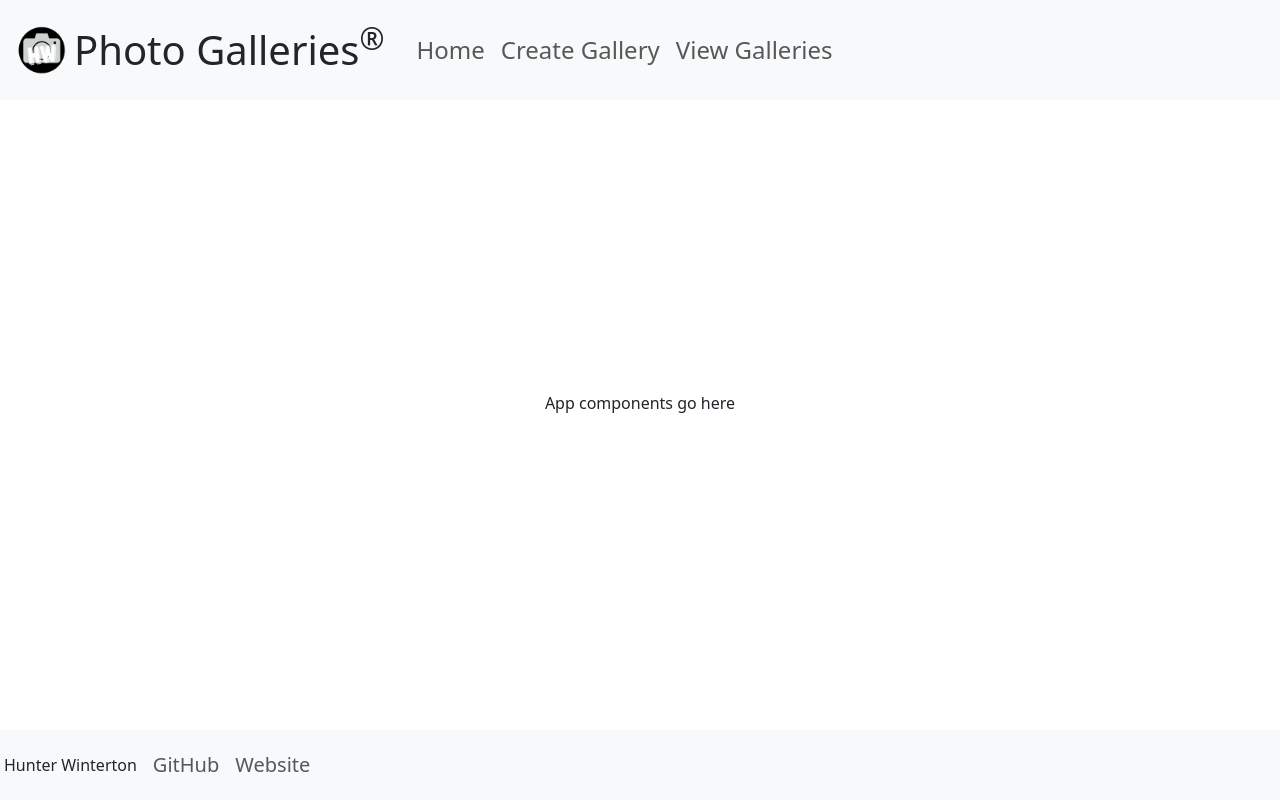
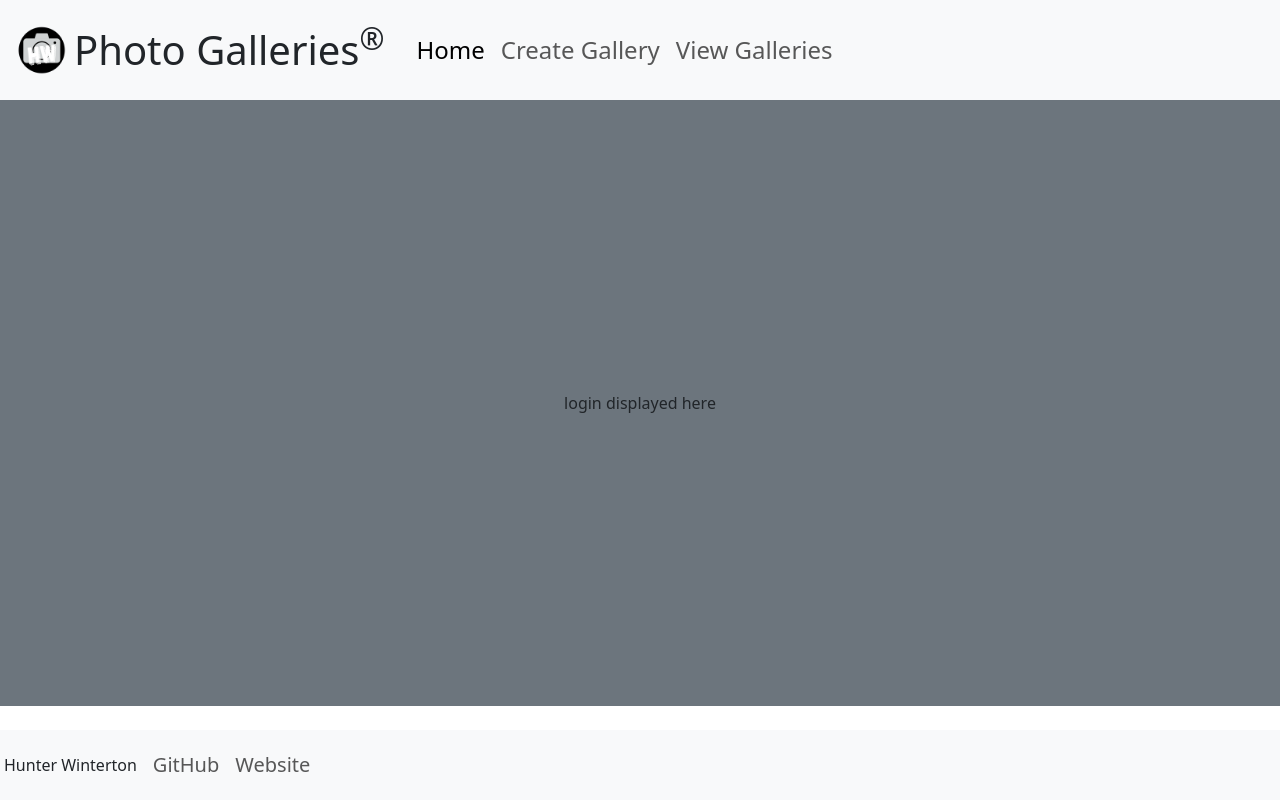
Before and after one commit to hunterwinterton/startup, a React (Vite) app: page / in a window 1280 px wide. Built offline with nearby package versions, Linux system fonts and the light colour scheme.

Commit message:
nav elements

```diff
--- a/src/app.jsx
+++ b/src/app.jsx
@@ -23,17 +23,17 @@ export default function App() {
 					<nav className="navbar navbar-expand-lg bg-light ms-4">
 						<ul className="navbar-nav me-auto mb-2 mb-lg-0">
 							<li className="nav-item fs-4">
-								<NavLink className="nav-link" to="index.html">
+								<NavLink className="nav-link" to="">
 									Home
 								</NavLink>
 							</li>
 							<li className="nav-item fs-4">
-								<NavLink className="nav-link" to="create_gallery.html">
+								<NavLink className="nav-link" to="create">
 									Create Gallery
 								</NavLink>
 							</li>
 							<li className="nav-item fs-4">
-								<NavLink className="nav-link" to="view_galleries.html">
+								<NavLink className="nav-link" to="all">
 									View Galleries
 								</NavLink>
 							</li>
@@ -42,7 +42,14 @@ export default function App() {
 				</div>
 			</header>
 
-			<main>App components go here</main>
+			<Routes>
+				<Route path="/" element={<Login />} exact />
+				<Route path="/public" element={<Public_Gallery />} />
+				<Route path="/all" element={<View_Galleries />} />
+				<Route path="/view" element={<View_Gallery />} />
+				<Route path="/create" element={<Create_Gallery />} />
+				<Route path="*" element={<NotFound />} />
+			</Routes>
 
 			<footer className="sticky-bottom bg-light p-1 mt-4">
 				<div className="d-flex flex-column flex-lg-row align-items-center justify-content-start">
@@ -74,3 +81,11 @@ export default function App() {
 		</BrowserRouter>
 	);
 }
+
+function NotFound() {
+	return (
+		<main className="container-fluid bg-secondary text-center">
+			404: Return to sender. Address unknown.
+		</main>
+	);
+}
```
